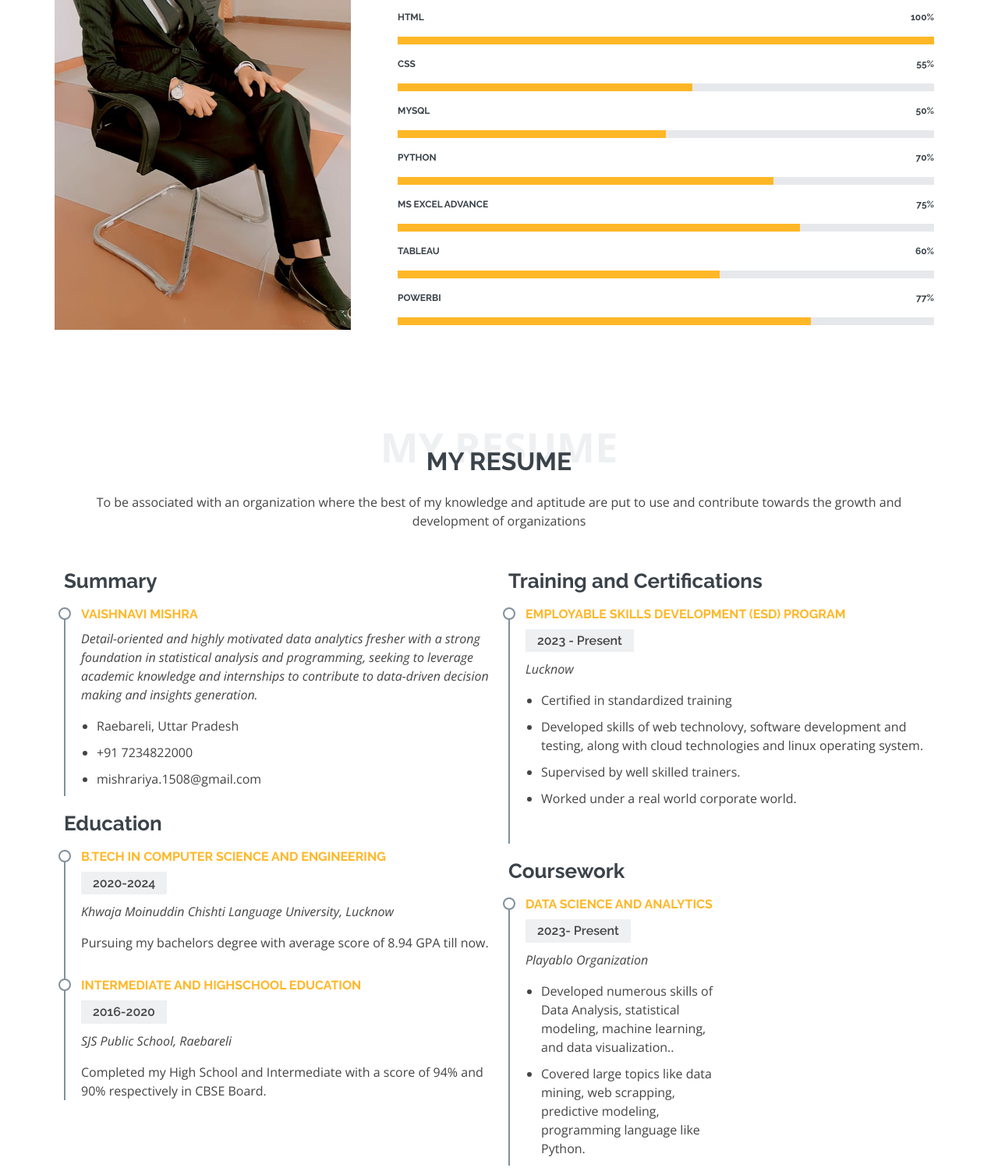
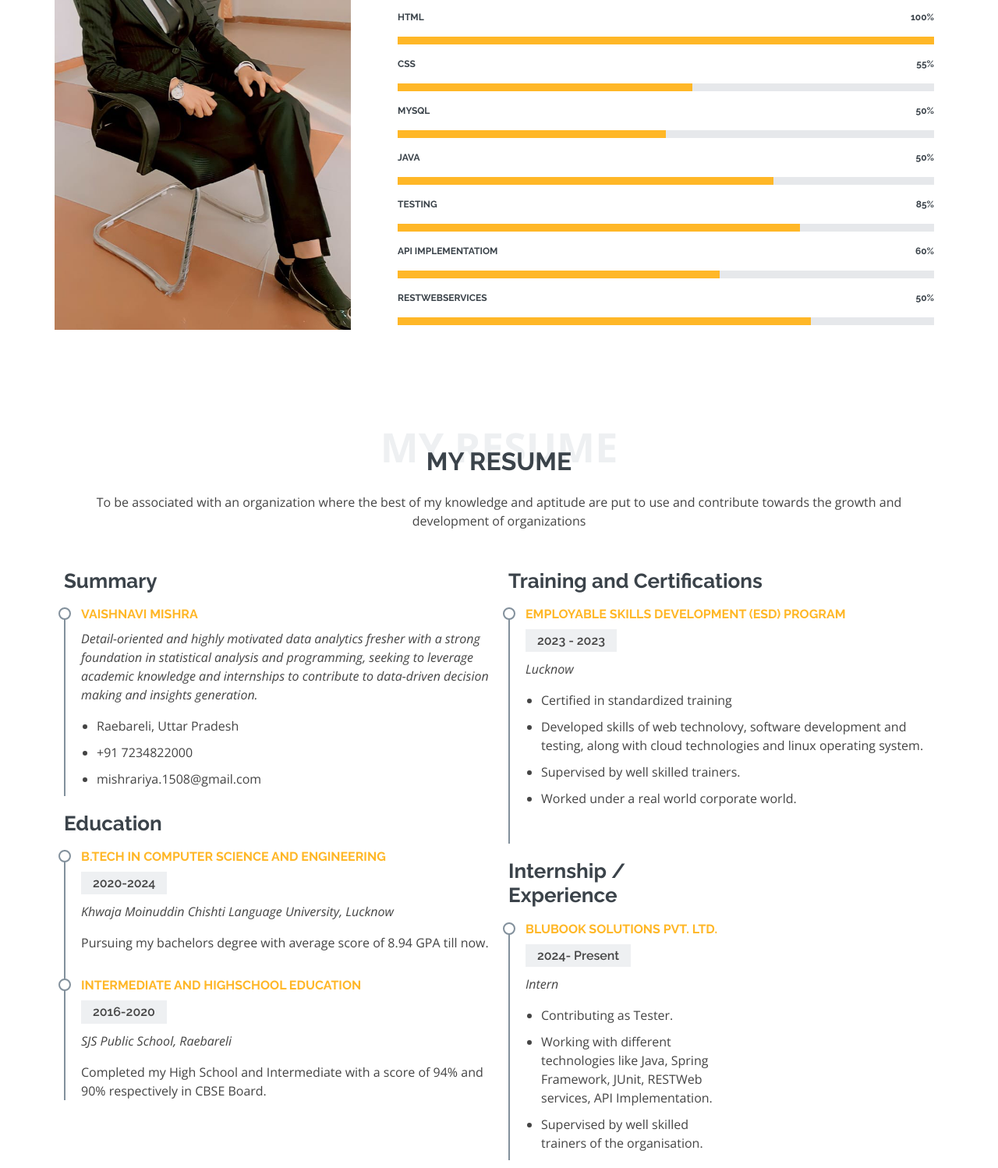
Before and after one commit to mishravaishnavi/mishravaishnavi.github.io, a plain HTML site: page index.html in a window 1280 px wide. Shown: the part 1253-2751 px from the top of the page at 78% size. Drawn offline with nearby package versions, Linux system fonts and the light colour scheme.

Commit message:
Update index.html

```diff
--- a/index.html
+++ b/index.html
@@ -25,14 +25,6 @@
 
   <!-- Template Main CSS File -->
   <link href="assets/css/style.css" rel="stylesheet">
-
-  <!-- =======================================================
-  * Template Name: Laura
-  * Updated: Jul 27 2023 with Bootstrap v5.3.1
-  * Template URL: https://bootstrapmade.com/laura-free-creative-bootstrap-theme/
-  * Author: BootstrapMade.com
-  * License: https://bootstrapmade.com/license/
-  ======================================================== -->
 </head>
 
 <body>
@@ -56,7 +48,7 @@
   <section id="hero">
     <div class="hero-container">
       <h1>Vaishnavi Mishra</h1>
-      <h2>I'm a Student, Aspiring Data Scientist, and Freelancer</h2>
+      <h2>I'm a Student, Web Developer, and Freelancer</h2>
       <a href="#about" class="btn-scroll scrollto" title="Scroll Down"><i class="bx bx-chevron-down"></i></a>
     </div>
   </section><!-- End Hero -->
@@ -70,7 +62,7 @@
         <div class="section-title">
           <span>About Me</span>
           <h2>About Me</h2>
-          <p>As an aspiring data analytics enthusiast and science aficionado, I am dedicated to leveraging my passion for problem solving and data-driven
+          <p>As a web development enthusiast and science aficionado, I am dedicated to leveraging my passion for problem solving and data-driven
             insights to contribute effectively in dynamic environments.</p>
         </div>
 
@@ -120,25 +112,25 @@
                 </div>
               </div>
               <div class="progress">
-                <span class="skill">Python <i class="val">70%</i></span>
+                <span class="skill">Java <i class="val">50%</i></span>
                 <div class="progress-bar-wrap">
                   <div class="progress-bar" role="progressbar" aria-valuenow="70" aria-valuemin="0" aria-valuemax="100"></div>
                 </div>
               </div>
               <div class="progress">
-                <span class="skill">MS Excel Advance <i class="val">75%</i></span>
+                <span class="skill">Testing <i class="val">85%</i></span>
                 <div class="progress-bar-wrap">
                   <div class="progress-bar" role="progressbar" aria-valuenow="75" aria-valuemin="0" aria-valuemax="100"></div>
                 </div>
               </div>
               <div class="progress">
-                <span class="skill">Tableau <i class="val">60%</i></span>
+                <span class="skill">API Implementatiom <i class="val">60%</i></span>
                 <div class="progress-bar-wrap">
                   <div class="progress-bar" role="progressbar" aria-valuenow="60" aria-valuemin="0" aria-valuemax="100"></div>
                 </div>
               </div>
               <div class="progress">
-                <span class="skill">PowerBI <i class="val">77%</i></span>
+                <span class="skill"> RESTWebServices  <i class="val">50%</i></span>
                 <div class="progress-bar-wrap">
                   <div class="progress-bar" role="progressbar" aria-valuenow="77" aria-valuemin="0" aria-valuemax="100"></div>
                 </div>
@@ -194,7 +186,7 @@
             <h3 class="resume-title">Training and Certifications</h3>
             <div class="resume-item">
               <h4>Employable Skills Development (ESD) Program</h4>
-              <h5>2023 - Present</h5>
+              <h5>2023 - 2023</h5>
               <p><em>Lucknow </em></p>
               <p>
               <ul>
@@ -206,15 +198,16 @@
               </p>
             </div>
             <div class="col-lg-6">
-              <h3 class="resume-title">Coursework</h3>
+              <h3 class="resume-title">Internship / Experience</h3>
             <div class="resume-item">
-              <h4>Data Science and Analytics</h4>
-              <h5>2023- Present</h5>
-              <p><em>Playablo Organization</em></p>
+              <h4>BluBook Solutions Pvt. Ltd.</h4>
+              <h5>2024- Present</h5>
+              <p><em>Intern</em></p>
               <p>
               <ul>
-                <li>Developed numerous skills of Data Analysis, statistical modeling, machine learning, and data visualization..</li>
-                <li>Covered large topics like data mining, web scrapping, predictive modeling, programming language like Python.</li>
+                <li>Contributing as Tester.</li>
+                <li>Working with different technologies like Java, Spring Framework, JUnit, RESTWeb services, API Implementation.</li>
+                <li>Supervised by well skilled trainers of the organisation.</li>
               </ul>
               </p>
             </div>
@@ -246,7 +239,7 @@
                     <a href="https://twitter.com/Vaishno723482" class="twitter"><i class="bi bi-twitter"></i></a>
                     <a href="https://www.facebook.com/profile.php?id=100063458500715" class="facebook"><i class="bi bi-facebook"></i></a>
                     <a href="https://www.instagram.com/_mishv_1508/" class="instagram"><i class="bi bi-instagram"></i></a>
-                    <a href="www.linkedin.com/in/vaishnavi-mishra-0669b9212" class="linkedin"><i class="bi bi-linkedin"></i></a>
+                    <a href="www.linkedin.com/in/vaishnavi-mishra-0669b9212/" class="linkedin"><i class="bi bi-linkedin"></i></a>
                   </div>
                 </div>
               </div>
@@ -309,7 +302,7 @@
         <a href="https://twitter.com/Vaishno723482" class="twitter"><i class="bx bxl-twitter"></i></a>
         <a href="https://www.facebook.com/profile.php?id=100063458500715" class="facebook"><i class="bx bxl-facebook"></i></a>
         <a href="https://www.instagram.com/_mishv_1508/" class="instagram"><i class="bx bxl-instagram"></i></a>
-        <a href="www.linkedin.com/in/vaishnavi-mishra-0669b9212" class="linkedin"><i class="bx bxl-linkedin"></i></a>
+        <a href="www.linkedin.com/in/vaishnavi-mishra-0669b9212/" class="linkedin"><i class="bx bxl-linkedin"></i></a>
       </div>
       <div class="copyright">
         &copy; Copyright <strong><span>2023</span></strong>. All Rights Reserved
```
